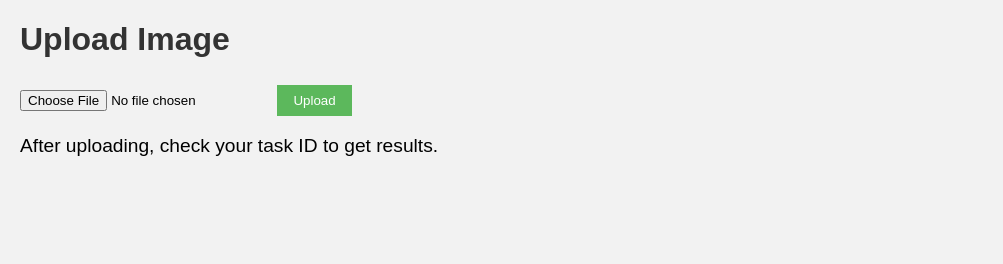
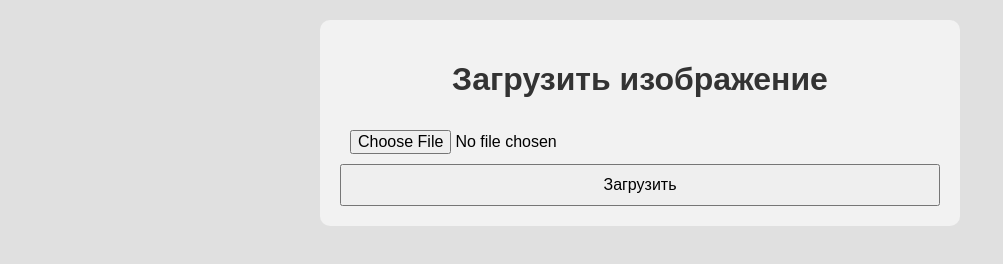
Before and after one commit to Tiranomage/image_classifier, a plain HTML site: page app/index.html in a window 1280 px wide. Shown: the whole page, without its empty margins (0-1003 px from the left). Drawn offline with Linux system fonts and the light colour scheme.

Commit message:
Full update

```diff
--- a/app/index.html
+++ b/app/index.html
@@ -2,15 +2,16 @@
 <html lang="ru">
 <head>
     <meta charset="UTF-8">
-    <title>Upload Image</title>
+    <title>Загрузить изображение</title>
     <link rel="stylesheet" type="text/css" href="static/styles.css">
 </head>
 <body>
-    <h1>Upload Image</h1>
-    <form action="/upload/" enctype="multipart/form-data" method="post">
-        <input name="file" type="file" required>
-        <input type="submit" value="Upload">
-    </form>
-    <p>After uploading, check your task ID to get results.</p>
+    <div class="container">
+        <h1>Загрузить изображение</h1>
+        <form action="/upload/" enctype="multipart/form-data" method="post">
+            <input name="file" type="file" required>
+            <input type="submit" value="Загрузить">
+        </form>
+    </div>
 </body>
 </html>
--- a/app/static/styles.css
+++ b/app/static/styles.css
@@ -1,39 +1,42 @@
+.container {
+    width: 600px;
+    margin: 0 auto;
+    padding: 20px;
+    background-color: #f2f2f2;
+    border-radius: 10px;
+}
+
 body {
     font-family: Arial, sans-serif;
-    background-color: #f2f2f2;
     margin: 20px;
+    background-color: #e0e0e0;
 }
 
 h1 {
     color: #333;
+    text-align: center;
 }
 
 form {
     margin-top: 20px;
+    display: flex;
+    flex-direction: column;
+    align-items: center;
 }
 
-input[type="file"] {
-    margin-top: 10px;
+input[type="file"], input[type="submit"] {
+    padding: 10px;
+    font-size: 16px;
+    width: 100%;
+    box-sizing: border-box;
 }
 
-input[type="submit"] {
-    background-color: #5cb85c;
-    color: white;
-    border: none;
-    padding: 8px 16px;
-    cursor: pointer;
-}
-
-input[type="submit"]:hover {
-    background-color: #4cae4c;
+p {
+    color: #666;
+    text-align: center;
 }
 
 img {
-    border: 1px solid #ddd;
-    border-radius: 4px;
-    padding: 5px;
+    display: block;
+    margin: 20px auto;
 }
-
-p {
-    font-size: 1.2em;
-}
```
Also changed, not shown: app/result.html (added, +17 -0 lines), 2 other files.
